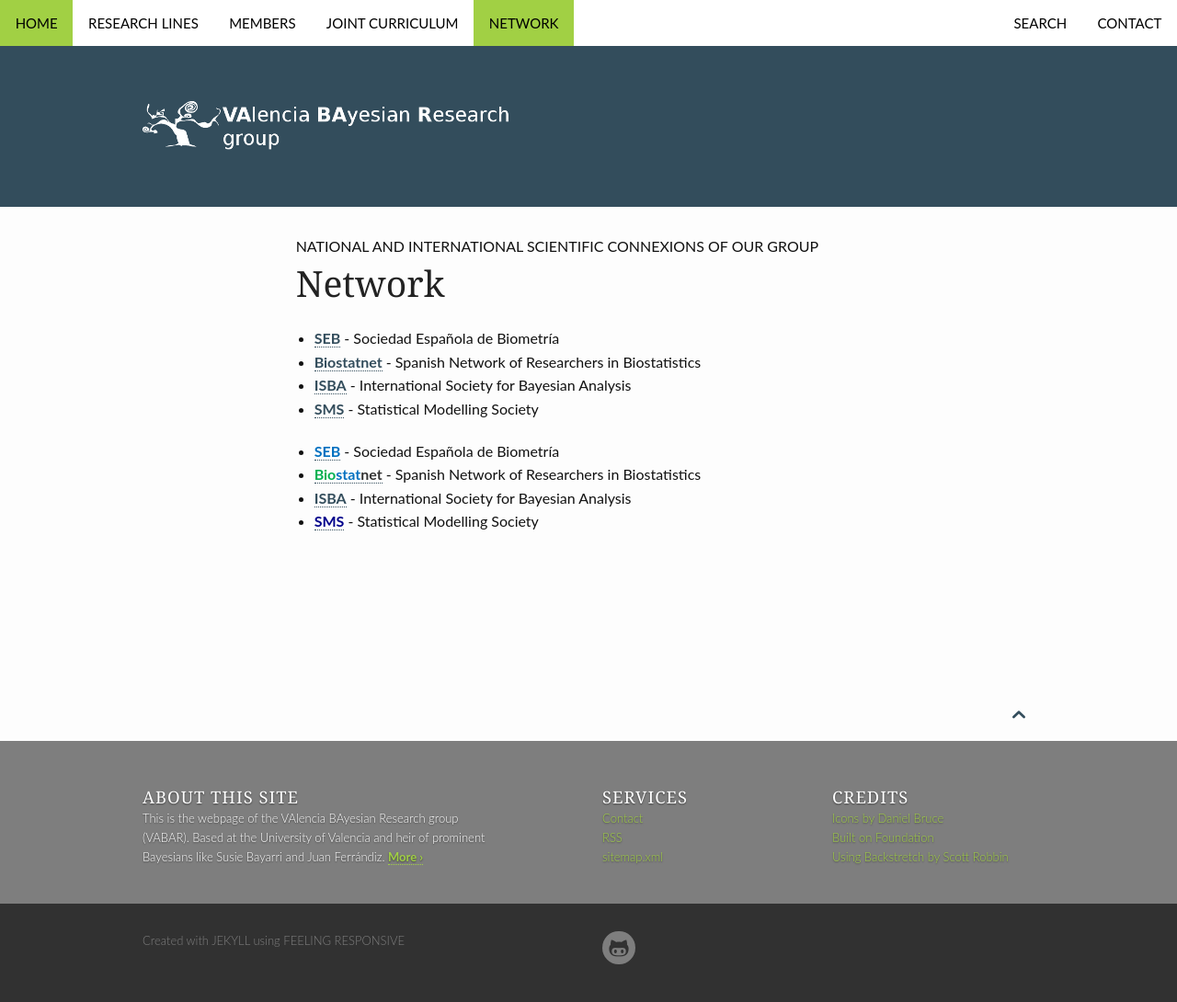
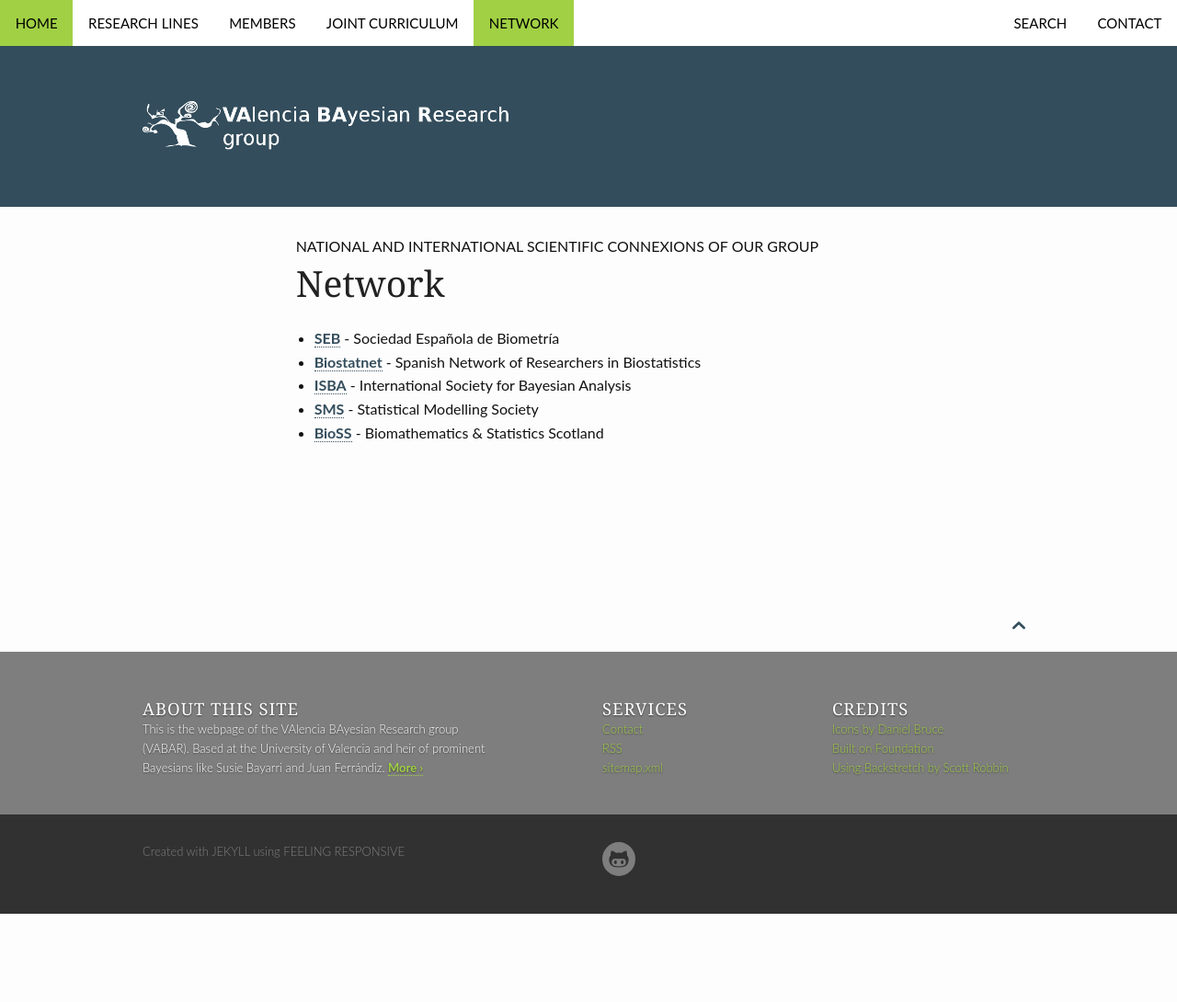
Before and after one commit to VABAR/VABAR.github.io, a Jekyll site: the page built from pages/network.md, in a window 1280 px wide. Shown: the whole page at 92% size. Built offline with Jekyll 4.4.1, drawn with Linux system fonts in a browser that asks for light colours; after the commit the page ends 994 px from its top, so only the background shows below that.

Commit message:
Eliminados links duplicados y añadido link BioSS

```diff
--- a/pages/network.md
+++ b/pages/network.md
@@ -11,8 +11,4 @@ permalink: "/network/"
 - [Biostatnet](http://eio.usc.es/pub/biostatnet/) - Spanish Network of Researchers in Biostatistics
 - [ISBA](http://bayesian.org/) - International Society for Bayesian Analysis
 - [SMS](http://www.statmod.org/) - Statistical Modelling Society
-
-- <a href="http://biometricsociety.net/" target="_blank"><span style='color:#0070C0'>SEB</span></a> - Sociedad Española de Biometría
-- <a href="http://www.biostatnet.org/"><b><span style='color:#00B050'>Bio</span></b><b><span style='color:#0070C0'>stat</span></b><b><span style='color:#333333'>net</span></b></a> - Spanish Network of Researchers in Biostatistics
-- <a href="http://bayesian.org/" target="_blank">ISBA</a> - International Society for Bayesian Analysis
-- <a href="http://www.statmod.org/" target="_blank"><span style='color:#00008B'>SMS</span></a> - Statistical Modelling Society
+- [BioSS](http://www.bioss.ac.uk/) - Biomathematics & Statistics Scotland
```
